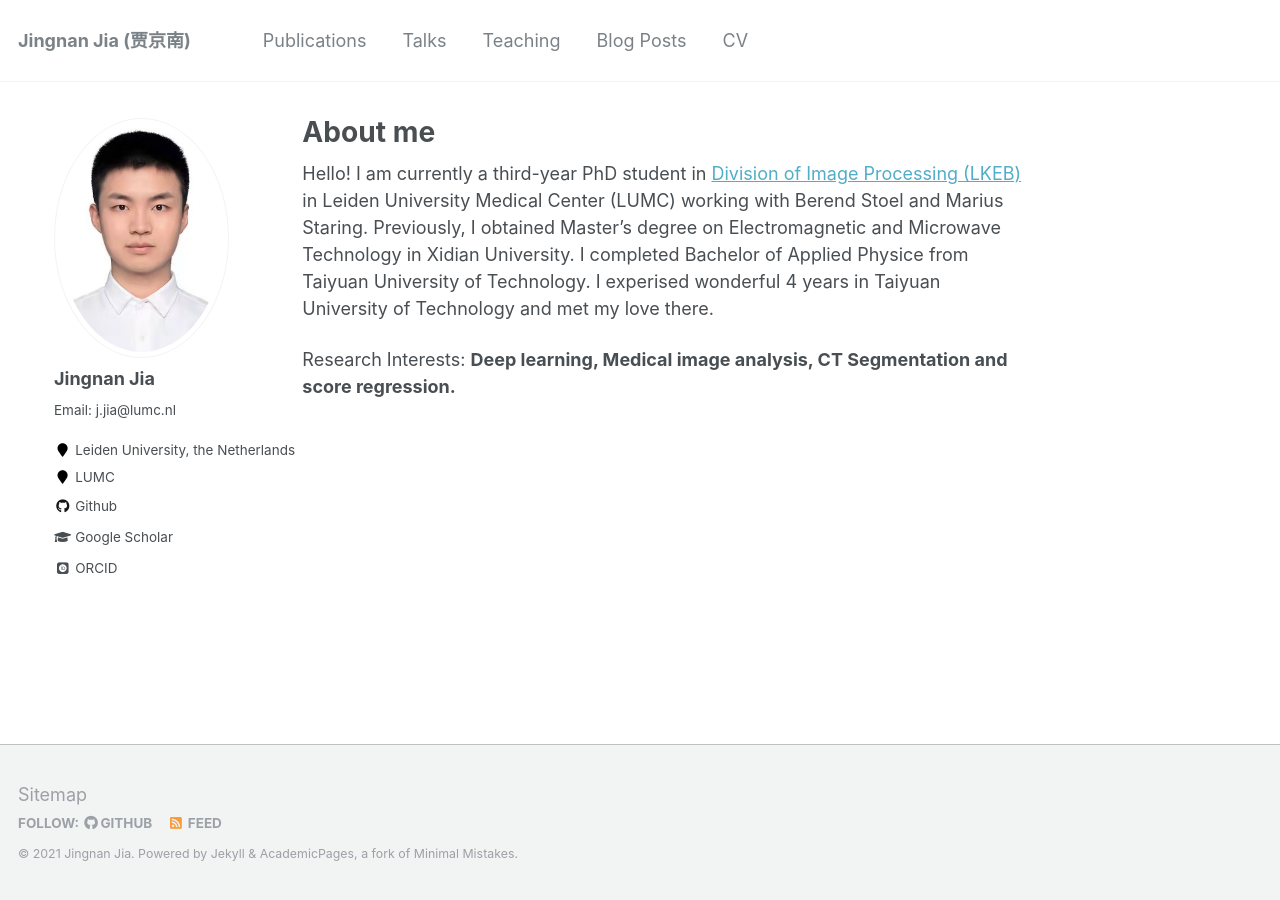
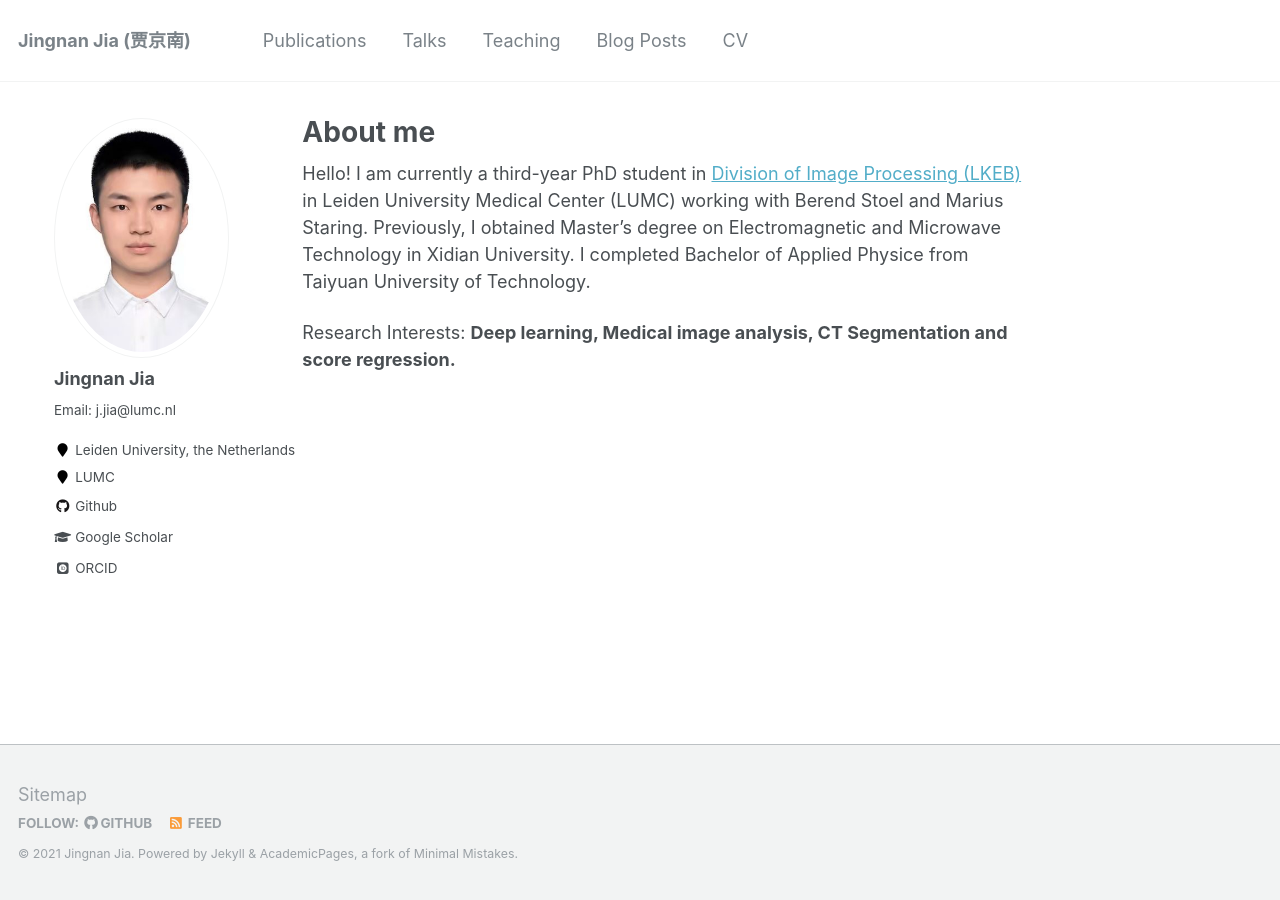
Before and after one commit to Jingnan-Jia/Jingnan-Jia.github.io_old, a Jekyll site: the page built from _pages/about.md, in a window 1280 px wide. Built offline with Jekyll 4.4.1, drawn with Linux system fonts in a browser that asks for light colours; some web fonts are replaced.

Commit message:
Update about.md

```diff
--- a/_pages/about.md
+++ b/_pages/about.md
@@ -7,6 +7,6 @@
   - /about/
   - /about.html
 ---
-Hello! I am currently a third-year PhD student in [Division of Image Processing (LKEB)](https://lkeb.lumc.nl/) in Leiden University Medical Center (LUMC) working with Berend Stoel and Marius Staring. Previously, I obtained Master's degree on Electromagnetic and Microwave Technology in Xidian University. I completed Bachelor of Applied Physice from Taiyuan University of Technology. I experised wonderful 4 years in Taiyuan University of Technology and met my love there.
+Hello! I am currently a third-year PhD student in [Division of Image Processing (LKEB)](https://lkeb.lumc.nl/) in Leiden University Medical Center (LUMC) working with Berend Stoel and Marius Staring. Previously, I obtained Master's degree on Electromagnetic and Microwave Technology in Xidian University. I completed Bachelor of Applied Physice from Taiyuan University of Technology.
 
 Research Interests: **Deep learning, Medical image analysis, CT Segmentation and score regression.**
```
